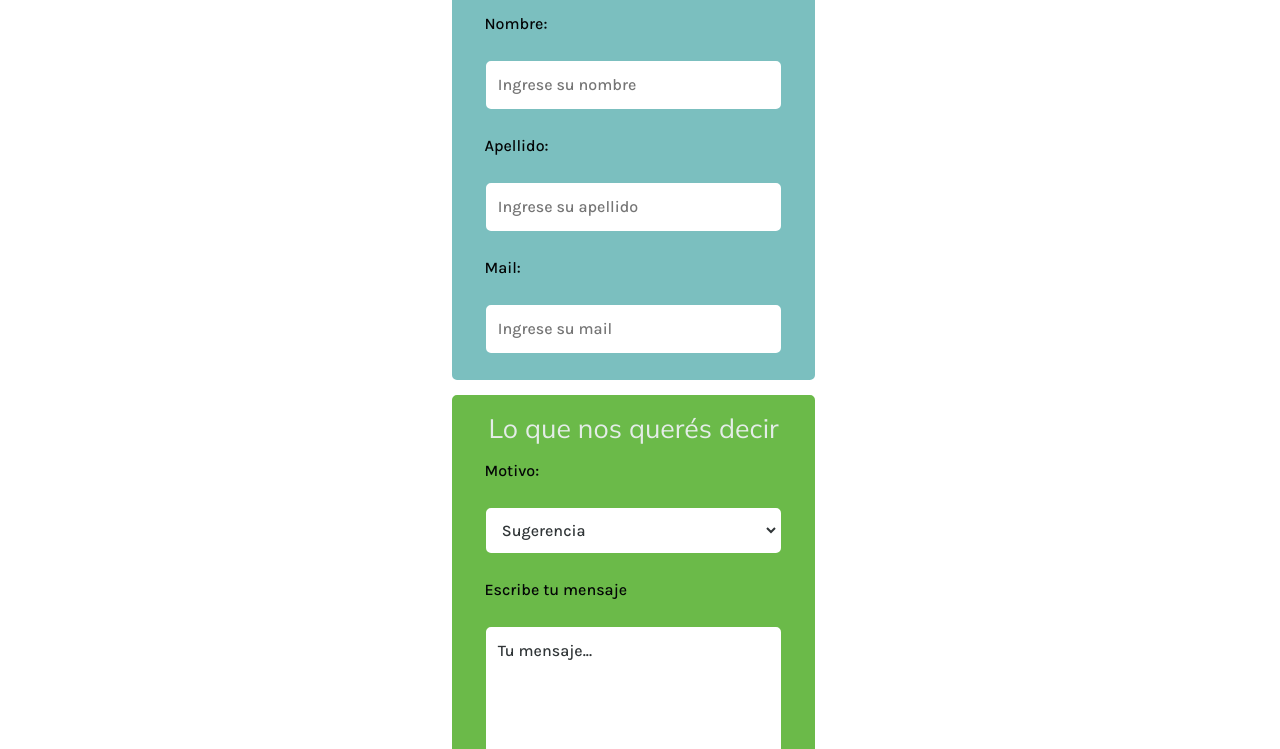
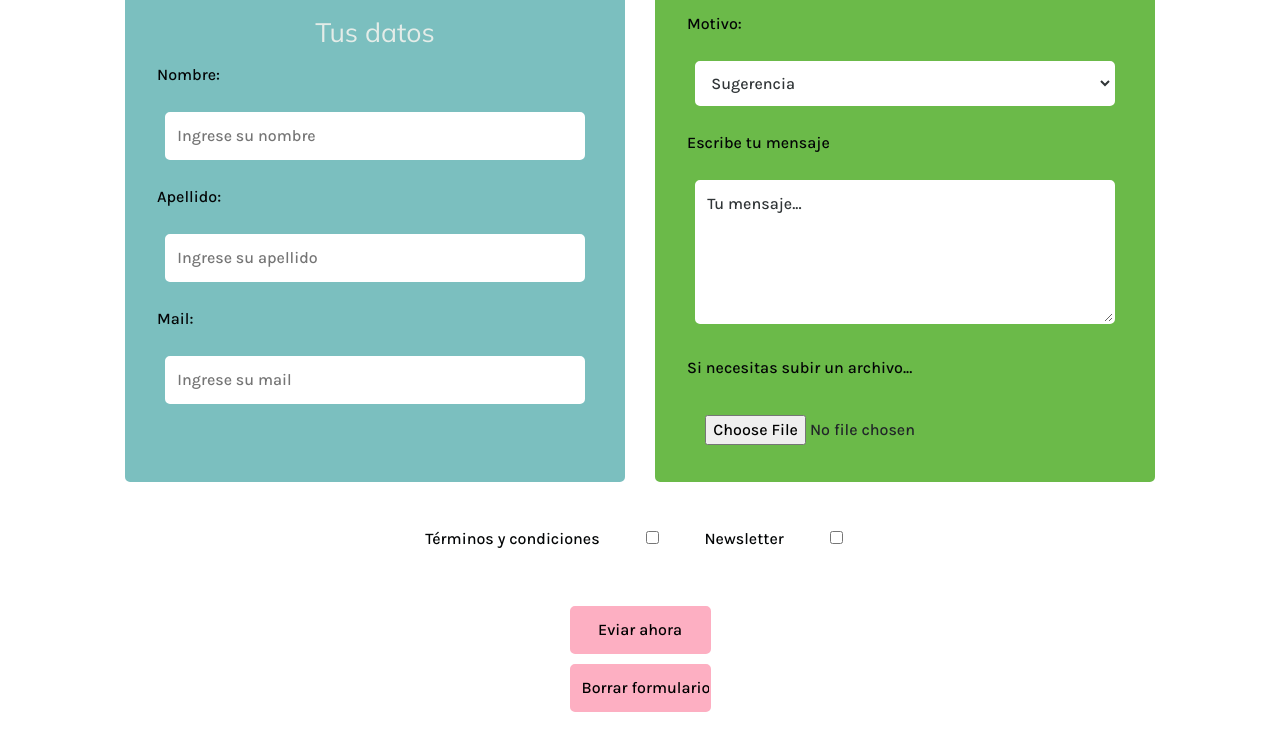
Before and after one commit to laraengit/PreEntrega2Prado.github.io, a plain HTML site: page paginas/contacto.html in a window 1280 px wide. Shown: the part 228-977 px from the top of the page. Drawn offline with nearby package versions, Linux system fonts and the light colour scheme.

Commit message:
detales y limpieza de código comentado

```diff
--- a/css/style.css
+++ b/css/style.css
@@ -3,22 +3,8 @@
     padding: 0;
     box-sizing: border-box;
     list-style: none;
-    /* font-family: sans-serif; */
 
 }
-
-/* html{
-    height: 100%;
-} */
-
-/* body {
-
-    min-height: 160%;
-
-
-
-
-} */
 
 /* Responsive*/
 
@@ -81,6 +67,9 @@
     .apartLetra {
         font-size: 80%;;
     }
+    #contacto > form > div {
+        width: 60%;
+    }
 }
 
 @media (min-width:701px) and (max-width:1199px) {
@@ -128,6 +117,9 @@
     }
     .apartLetra {
         font-size: 100%;;
+    }
+    #contacto > form > div {
+        width: 40%;
     }
 
 }
@@ -181,24 +173,11 @@
     .apartLetra {
         font-size: 100%;;
     }
+    #contacto > form > div {
+        width: 40%;
+    }
 
 }
-/* @media (min-width:320) and (max-width:480) {
-
-}
-@media (min-width:480) and (max-width:600) {
-
-}
-@media (min-width:600) and (max-width:768) {
-
-}
-@media (min-width:768) and (max-width:1023) {
-
-}
-@media (min-width:1024) and (max-width:1200) {
-
-} */
-
 
 
 /* Disposición total en GRID*/
@@ -207,7 +186,7 @@
 .gridBodyInicio {
     display: grid;
     width: 100%;
-    height:100vh;
+    /* height:100vh; */
     grid-template-areas:
     "encabezado  encabezado"
     "principal principal "
@@ -251,97 +230,35 @@
     grid-area: seccLugares;
 }
 
-/* Voy por partes */
-/* .header {
-    background-color: #eef4f1c8;
-    display: flex;
-    z-index: 1000;
-    flex-direction: row;
-    align-items: center;
-    justify-content: space-between;
-} */
 
 
-/* .header  img{
-    position: sticky;top:0;
-    width: auto;
-    height:100%;
-    float : left;
-} */
+/* Contacto */
+.gridBodyContacto {
+    display: grid;
+    width: 100%;
+    height:100vh;
+    grid-template-areas:
+    "encabezado "
+    "mainContacto "
+    "contacto"
+    "pie";
+    grid-template-columns:1fr;
+    grid-template-rows:auto 1fr 2fr auto;
+}
 
-/* .header .menu  {
-    position: relative;
-    top: 40%;
-    right:5%;
-    float: right;
+.gridMainContacto{
+    grid-area: mainContacto;
+}
+
+.gridContacto {
+    grid-area: contacto;
+}
 
 
-}
- */
-/* .header .menu ul {
-    list-style: none;
-    margin: 0;
-    padding: 0;
-    display: flex;
-    z-index: 1000;
-    flex-direction: row;
-    align-items: center;
-    justify-content: space-evenly;
-
-} */
-
-/* .header .menu li {
-    display: inline;
-    margin-left: 10px;
-
-
-} */
-
-/* .header .menu li a {
-
-   color: #7bbfbf;
-   color: #6bba49;
-
-
-    font-family: 'Open Sans', sans-serif;
-	font-size: 100%;
-    font-weight:300;
-	padding: 10px 10px;
-	text-decoration: none;
-
-} */
-
-/* #encabezado .menu .al {
-
-    display: inline-block;
-    font-family: 'Be Vietnam Pro', sans-serif;
-    position: relative;
-    width: 10%;
-    font-size: 20;
-} */
 
  .bordeLink:hover {
     border-bottom:2px solid ;
 }
-/* #encabezado .al {
-    font-family: 'Be Vietnam Pro', sans-serif;
-    display: inline-block;
-    position: relative;
-    width: 15%;
-    font-size: 20;
-
-
-}
- */
-/* #encabezado .al:hover {
-    background-color: #95baa9;
-
-} */
-
-/* #main {
-    margin-top: 100px;
-
-} */
 
 #main .inicio{
     /* width: 100%; */
@@ -359,21 +276,12 @@
 }
 
 #mod_der,#mod_izq {
-    /* width: 40%;
-    padding: 20px;
-    margin: 5%; */
     display: inline-block;
-    /* flex-flow: row wrap; */
+}
+#mod_izq {
+    border: 0;
 }
 
-
-/* #modulos h1, #modulos h2{
-
-    margin: 5%;
-    text-align: center;
-
-}
- */
 
  #modulos section {
     display: flex;
@@ -487,15 +395,12 @@
 
 #contacto {
     margin-top: 10px;
-    width: 33%;
-    height: auto;
-    display: block;
-    position: absolute;
-    left: 33%;
+}
 
-    /* font-family: 'Karla', sans-serif;
-	font-size: 100%;
-    font-weight: 100; */
+#contacto > form{
+    display: flex;
+    flex-flow: row wrap;
+    justify-content: center;
 
 }
 
@@ -505,16 +410,11 @@
 
 }
 
-
 .input .relleno {
-    /* padding: 20px;
-    margin: 20px; */
     margin: 15px;
-    /* background-color: #7cbd9e; */
     border-radius: 5px;
     align-content: center;
 }
-
 
 .input .relleno label{
     font-weight: 300;
@@ -531,21 +431,15 @@
     text-align: left;
 }
 
-
-
 .input input{
     font-family: 'Karla', sans-serif;
-	/* font-size: 100%; */
     font-weight: 100;
-
     padding: 10px;
     margin: 10px;
     display: inline;
     width: 90%;
     position: relative;
     text-align: left;
-
-
 }
 
 .input select{
@@ -598,7 +492,6 @@
     color:#222b2b;
 }
 
-
 .apartLetra {
     font-family: 'Karla', sans-serif;
 	/* font-size: 100%; */
@@ -636,12 +529,7 @@
     display: inline-block;
 }
 
-/* div.input2 {
-    width: 30%;
-    height: 100%;
-    display: inline-block;
-}
- */
+
 div.checkGrande {
     display: flex;
     flex-direction: row;
@@ -693,7 +581,9 @@ div.checkGrande {
     /* display: inline-block; */
     text-align: center;
 }
-
+.filtros > ul {
+    padding: 0%;
+}
 #listadoLugares > ul{
     margin: 5%;
     text-align: center;
@@ -722,8 +612,6 @@ div.checkGrande {
     height: 350px;
     width: 500px;
     background-color: #f3f5f1;
-
-    /* min-height: 100%; */
 }
 #listadoLugares li.itemGuia > div {
     display: flex;
@@ -756,9 +644,9 @@ a.hoverBoton:hover {
     border: 3px solid white;
 }
 
-/* #bodyGuia, #bodyInfo{
+#bodyGuia, #bodyInfo{
     background-image: url(../images/cielo-con-nubes_5102x3567_xtrafondos.com.jpg);
-} */
+}
 
 .fondoCielo {
     background-image: url(../images/cielo-con-nubes_5102x3567_xtrafondos.com.jpg);
@@ -777,7 +665,7 @@ article p, article h2, article h3, article h5{
 
 section.info {
     width: 80%;
-    margin-left: 10%;
+    margin: 2% 10%;
     padding: 1%;
     background-color: #e4ece8;
 
--- a/paginas/contacto.html
+++ b/paginas/contacto.html
@@ -14,7 +14,7 @@
 </head>
 <body>
 
-    <div class="principal">
+    <div class="principal gridBodyContacto">
         <header id = "encabezado" class="gridHeader headerHeight">
             <nav class="navbar navbar-expand-lg bg-body-tertiary  py-0 fixed-top">
                 <div class="container-fluid ">
@@ -48,12 +48,12 @@
                 </div>
               </nav>
         </header >
-        <main id = "main">
+        <main id = "main gridMainContacto">
             <h1 class="destacado2">
                 Dejanos un mensaje
             </h1>
         </main>
-        <div id="contacto" class="apartLetra">
+        <div id="contacto" class="apartLetra gridContacto">
             <form action="..." class="input">
                 <div class="input relleno celeste apartLetra">
                     <h4 class="separaSecc">Tus datos</h4>
@@ -82,8 +82,7 @@
 
                 </div>
 
-
-
+                <div>
                     <div class="input final">
                         <label for="terms">Términos y condiciones</label>
                         <input type="checkbox" name="terms" id="" value="1" required class="check">
@@ -96,6 +95,9 @@
                         <input type="reset" value="Borrar formulario" class="redondo rosa boton hoverBoton">
 
                     </div>
+                </div>
+
+
 
 
 
@@ -105,9 +107,7 @@
             </form>
         </div>
 
-    </div>
-
-    <footer id="footer" class="pie">
+        <footer id="footer" class="pie gridFooter">
             <div class=" logo">
                 <img src="../images/vamos_todos_rectang-fotor-bg-remover-2023060919394.png" alt="Espinaca logo">
             </div>
@@ -117,8 +117,8 @@
             <div class=" column copyright">
                 &copy; 2023 Lara Prado
             </div>
-
         </footer>
+    </div>
     <script src="https://cdn.jsdelivr.net/npm/bootstrap@5.3.0/dist/js/bootstrap.bundle.min.js" integrity="sha384-geWF76RCwLtnZ8qwWowPQNguL3RmwHVBC9FhGdlKrxdiJJigb/j/68SIy3Te4Bkz" crossorigin="anonymous"></script>
 
 </body>
```
Also changed, not shown: paginas/guia.html (+0 -26 lines). Lines whose indentation alone changed are shown as unchanged.
